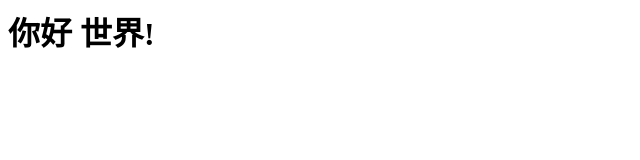
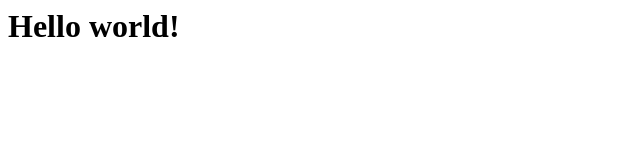
Before and after one commit to Qiongxv/qiongxv.github.io, a plain HTML site: page index.html in a window 1280 px wide. Shown: the whole page, without its empty margins (0-640 px from the left). Drawn offline with Linux system fonts and the light colour scheme.

Commit message:
Update index.html

```diff
--- a/index.html
+++ b/index.html
@@ -1 +1 @@
-<h1>你好 世界!</h1>
+<h1>Hello world!</h1>
```
